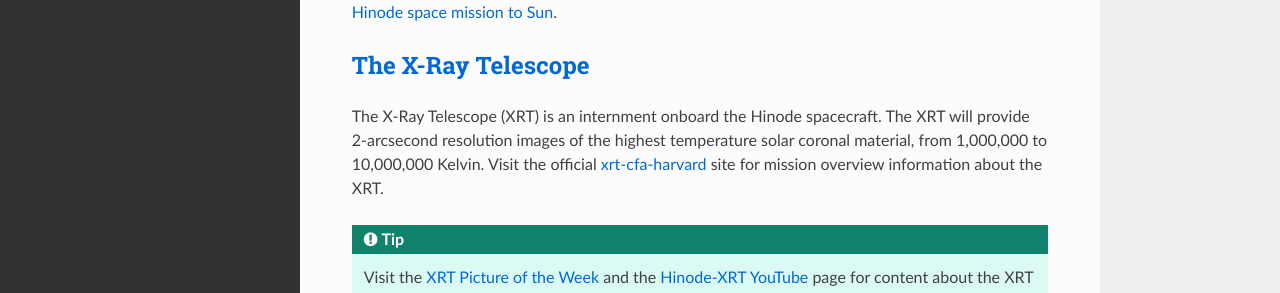
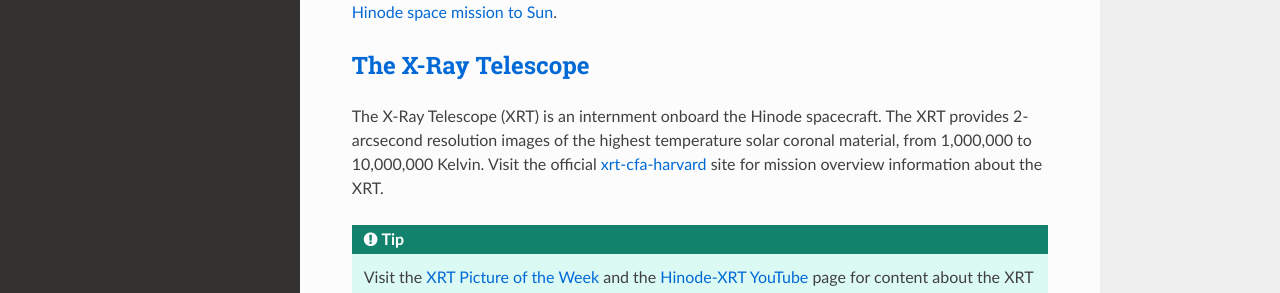
Before and after one commit to HinodeXRT/xrtpy, a Sphinx documentation site: the page built from docs/about_xrt.rst, in a window 1280 px wide and 1331 px high. Shown: the part 491-784 px from the top of the window. Built offline with Sphinx 7.4.7 and the Read the Docs theme 2.0.0, drawn with Linux system fonts in a browser that asks for light colours.

Commit message:
Few changes to the text.

```diff
--- a/docs/about_xrt.rst
+++ b/docs/about_xrt.rst
@@ -17,7 +17,7 @@ sun-synchronous orbit, allowing for continuous observations of the Sun. Further
 
 The X-Ray Telescope
 ====================
-The X-Ray Telescope (XRT) is an internment onboard the Hinode spacecraft. The XRT will provide 2-arcsecond resolution images of the highest temperature solar coronal
+The X-Ray Telescope (XRT) is an internment onboard the Hinode spacecraft. The XRT provides 2-arcsecond resolution images of the highest temperature solar coronal
 material, from 1,000,000 to 10,000,000 Kelvin. Visit the official `xrt-cfa-harvard`_ site for mission overview information about the XRT.
 
 .. tip::
@@ -45,4 +45,4 @@ IDL is a software programming language used to analyze and create meaningful inf
 .. _Artist's concept of the Hinode:  https://www.nasa.gov/mission_pages/sunearth/missions/mission-hinode.html
 
 .. _Hinode-XRT YouTube: https://www.youtube.com/user/xrtpow
-.. _XRT Picture of the Week: https://xrt.cfa.harvard.edu/xpow/20220623.html
+.. _XRT Picture of the Week: https://xrt.cfa.harvard.edu/xpow/
```
